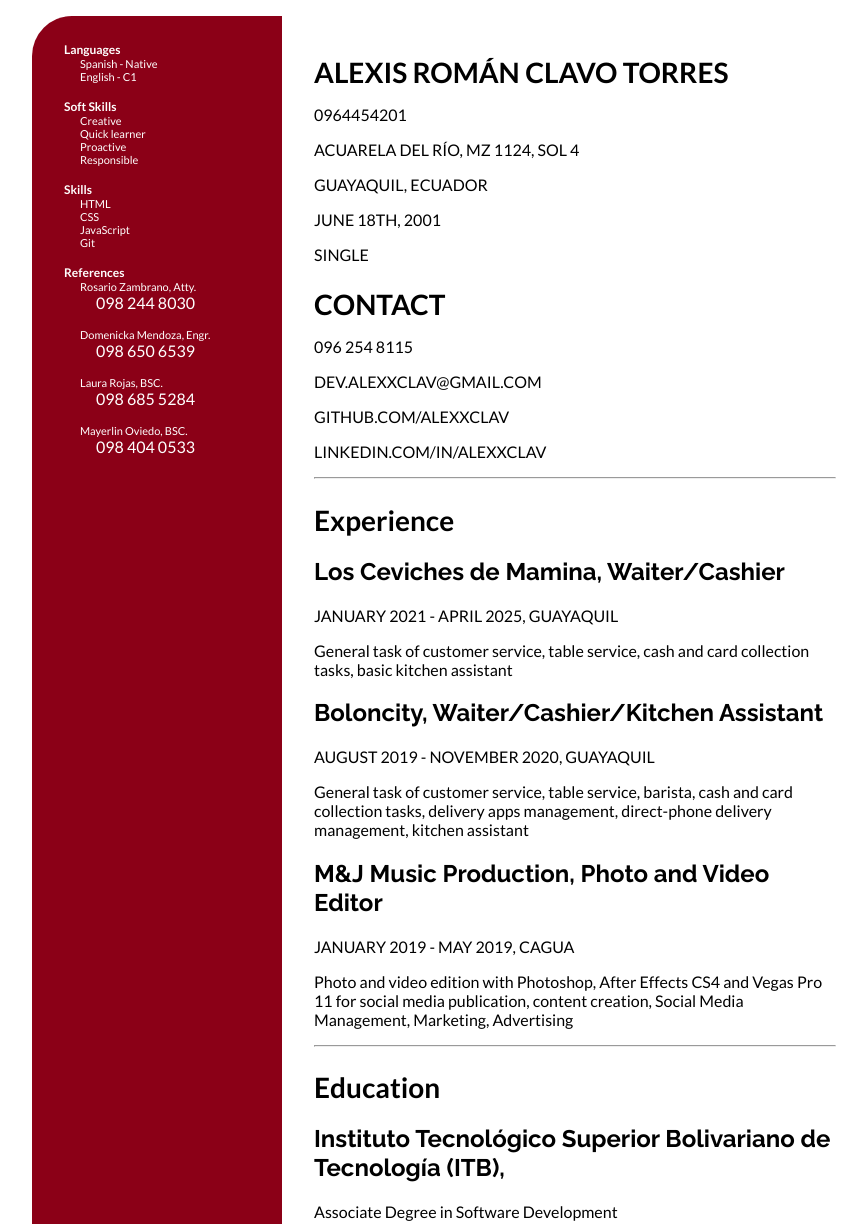
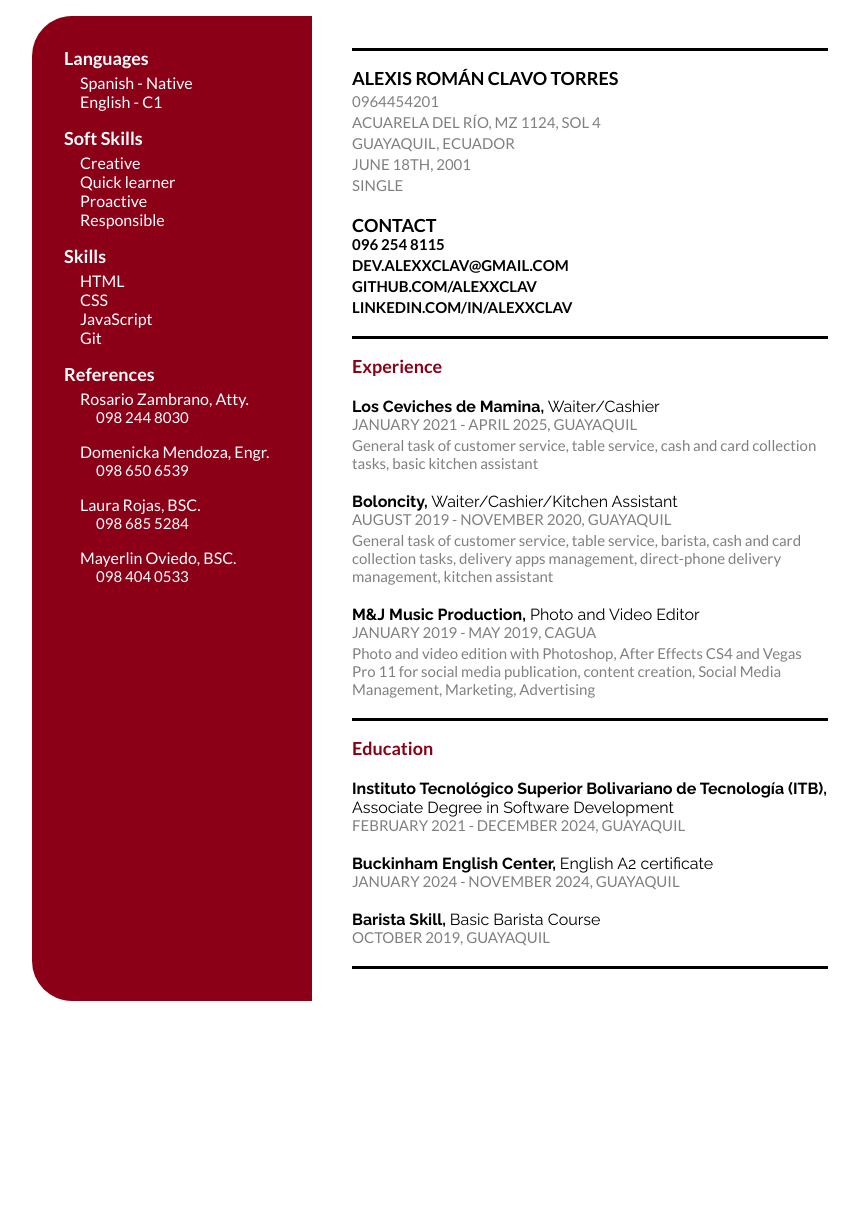
Before and after one commit to alexxclav/Resume-mimic, a plain HTML site: page index.html in a window 1280 px wide. Shown: the top 1224 px of the page, without its empty margins (190-1057 px from the left). After the commit the page ends 1017 px from the top, so only its background shows below. Drawn offline with Linux system fonts and the light colour scheme.

Commit message:
Check text, margins and padding sizes. Modify colors

```diff
--- a/index.html
+++ b/index.html
@@ -61,7 +61,9 @@
       </ul>
 
     </aside>
+
     <main class="main-module">
+      <hr />
       <section class="personal-information">
         <h1>ALEXIS ROMÁN CLAVO TORRES</h1>
         <p>0964454201</p>
@@ -69,7 +71,8 @@
         <p>GUAYAQUIL, ECUADOR</p>
         <p>JUNE 18TH, 2001</p>
         <p>SINGLE</p>
-
+      </section>
+      <section class="contact-information">
         <h1>CONTACT</h1>
         <p>096 254 8115</p>
         <p>DEV.ALEXXCLAV@GMAIL.COM</p>
@@ -81,14 +84,14 @@
       <section class="laboral-record">
         <h1>Experience</h1>
         <h2>Los Ceviches de Mamina,<span> Waiter/Cashier</span></h2>
-        <p>JANUARY 2021 - APRIL 2025, GUAYAQUIL</p>
+        <h3>JANUARY 2021 - APRIL 2025, GUAYAQUIL</h3>
         <p>
           General task of customer service, table service, cash and card
           collection tasks, basic kitchen assistant
         </p>
 
         <h2>Boloncity,<span> Waiter/Cashier/Kitchen Assistant</span></h2>
-        <p>AUGUST 2019 - NOVEMBER 2020, GUAYAQUIL</p>
+        <h3>AUGUST 2019 - NOVEMBER 2020, GUAYAQUIL</h3>
         <p>
           General task of customer service, table service, barista, cash and
           card collection tasks, delivery apps management, direct-phone delivery
@@ -96,7 +99,7 @@
         </p>
 
         <h2>M&J Music Production,<span> Photo and Video Editor</span></h2>
-        <p>JANUARY 2019 - MAY 2019, CAGUA</p>
+        <h3>JANUARY 2019 - MAY 2019, CAGUA</h3>
         <p>
           Photo and video edition with Photoshop, After Effects CS4 and Vegas
           Pro 11 for social media publication, content creation, Social Media
@@ -107,17 +110,14 @@
 
       <section class="education">
         <h1>Education</h1>
-        <h2>Instituto Tecnológico Superior Bolivariano de Tecnología (ITB),</h2>
-        <p>Associate Degree in Software Development</p>
-        <p>FEBRUARY 2021 - DECEMBER 2024, GUAYAQUIL</p>
+        <h2>Instituto Tecnológico Superior Bolivariano de Tecnología (ITB), <span>Associate Degree in Software Development</span></h2>
+        <h3>FEBRUARY 2021 - DECEMBER 2024, GUAYAQUIL</h3>
 
-        <h2>Buckinham English Center,</h2>
-        <p>English A2 certificate</p>
-        <p>JANUARY 2024 - NOVEMBER 2024, GUAYAQUIL</p>
+        <h2>Buckinham English Center, <span>English A2 certificate</span></h2>
+        <h3>JANUARY 2024 - NOVEMBER 2024, GUAYAQUIL</h3>
 
-        <h2>Barista Skill,</h2>
-        <p>Basic Barista Course</p>
-        <p>OCTOBER 2019, GUAYAQUIL</p>
+        <h2>Barista Skill, <span>Basic Barista Course</span></h2>
+        <h3>OCTOBER 2019, GUAYAQUIL</h3>
       </section>
       <hr />
     </main>
--- a/styles.css
+++ b/styles.css
@@ -14,25 +14,25 @@ h2 {
 }
 .left-module {
     background-color: rgb(139, 0, 23);
-    width: 250px;
+    width: 280px;
     padding: 1rem 2rem;
     border-top-left-radius: 40px;
     border-bottom-left-radius: 40px;
 }
 .left-module h1 {
     color: white;
-    font-size: 12px;
-    margin-bottom: -1rem;
+    font-size: 18px;
+    margin-bottom: -0.75rem;
 }
 .left-module li {
     color: white;
-    font-size: 11px;
+    font-size: 16px;
     margin-left: 1rem;
     margin-bottom: 0px;
 }
 .left-module p {
     color: white;
-    font-size: 16px;
+    font-size: 15px;
     margin-top: 0rem;
     margin-bottom: 1rem;
     margin-left: 1rem;
@@ -43,9 +43,52 @@ h2 {
 }
 .main-module {
     flex: 1;
-    padding: 1rem 2rem;
+    padding: 0 2.5rem;
 }
 .main-module h1 {
-    font-size: 28px;
-    margin-bottom: 10px;
+    font-size: 18px;
+    margin-top: -1rem;
+    margin-bottom: -0.75rem;
+    color: rgb(139, 0, 23);
 }
+.main-module h2 {
+    font-size: 16px;
+    margin-top: 2rem;
+    margin-bottom: -1rem;
+}
+.main-module span {
+    font-size: 16px;
+    font-weight: 400;
+}
+.main-module h3 {
+    font-size: 15px;
+    margin-bottom: -0.75rem;
+    font-weight: 400;
+    color: gray;
+}
+.main-module p {
+    font-size: 15px;
+    margin-bottom: -0.75rem;
+    color: gray;
+}
+.personal-information h1{
+    font-size: 18px;
+    margin-top: -1rem;
+    margin-bottom: -0.75rem;
+    color: rgb(0, 0, 0);
+}
+.contact-information h1{
+    font-size: 18px;
+    margin-top: 2rem;
+    margin-bottom: -1rem;
+    color: rgb(0, 0, 0);
+}
+.contact-information p{
+    color: rgb(0, 0, 0);
+    font-weight: 700;
+}
+hr {
+    border: none;
+    border-top: 3px solid #000000;
+    margin: 2rem 0;
+}
```
